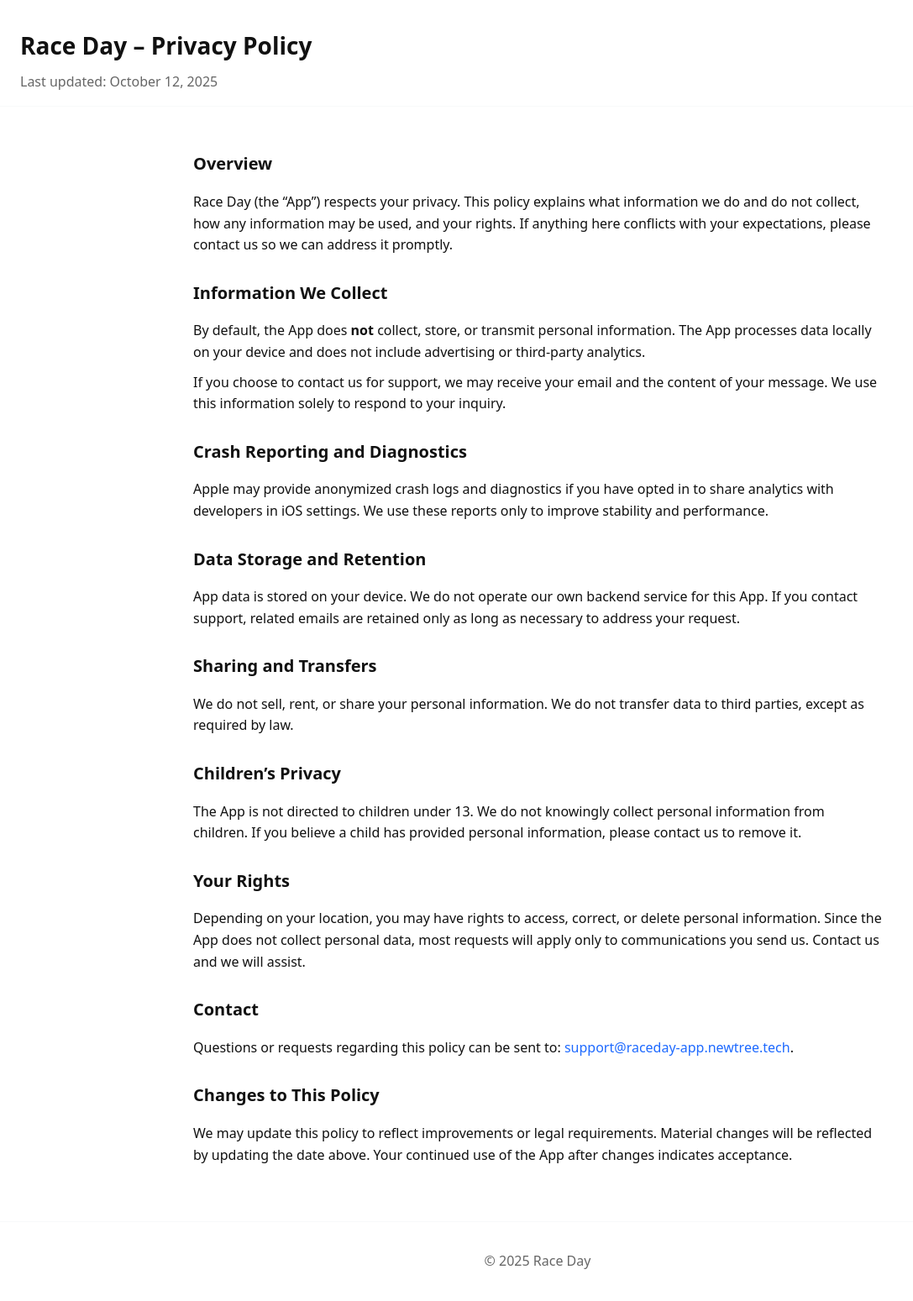
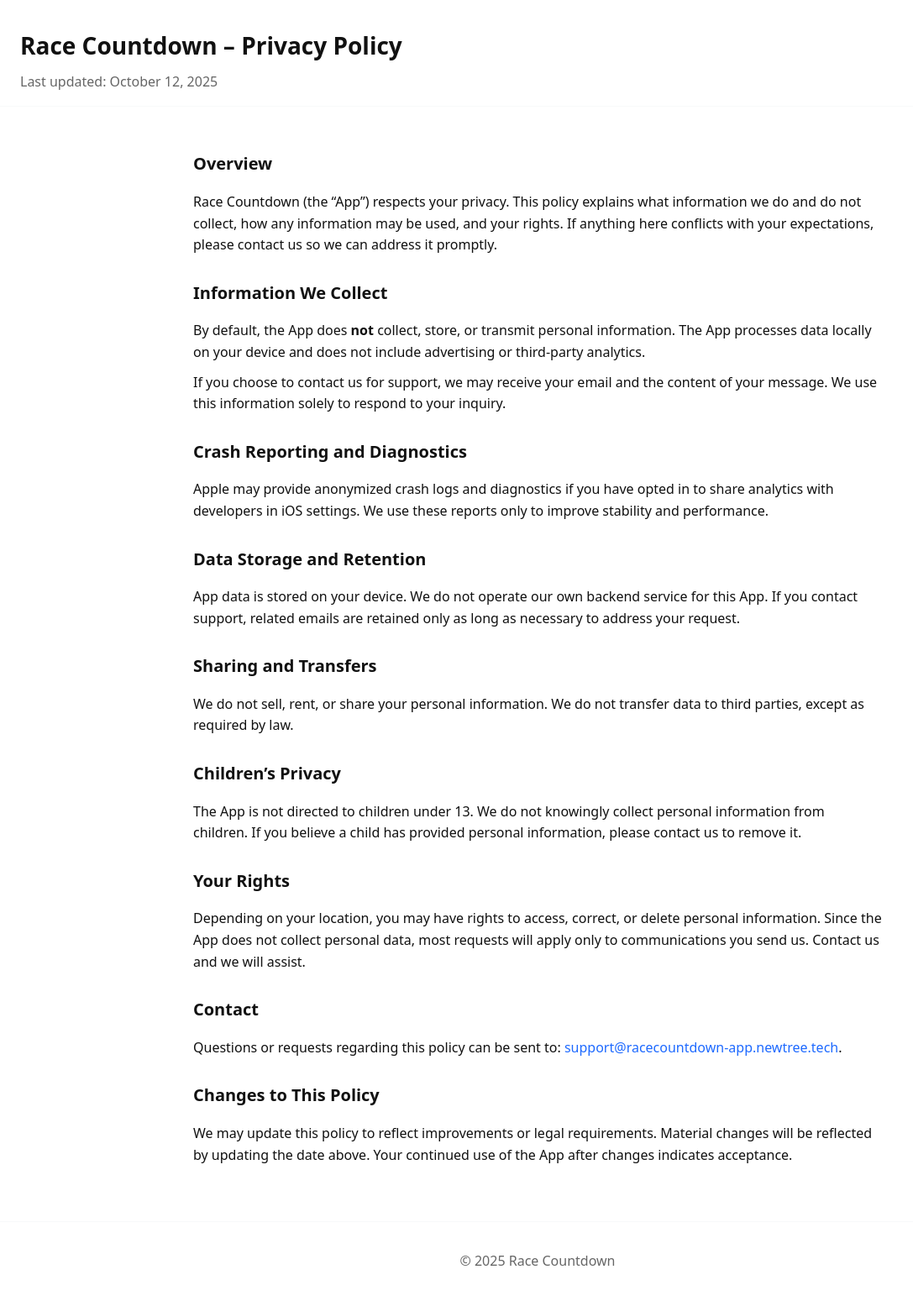
Before and after one commit to yanggavin/app-race-day, a plain HTML site: page docs/privacy-policy.html in a window 1280 px wide. Shown: the whole page at 84% size, without its empty margins (0-1087 px from the left). Drawn offline with Linux system fonts and the light colour scheme.

Commit message:
change from Race Day to Race Countdown

```diff
--- a/docs/privacy-policy.html
+++ b/docs/privacy-policy.html
@@ -3,13 +3,13 @@
   <head>
     <meta charset="utf-8" />
     <meta name="viewport" content="width=device-width, initial-scale=1" />
-    <title>Race Day – Privacy Policy</title>
-    <meta name="description" content="Privacy Policy for the Race Day mobile application." />
+    <title>Race Countdown – Privacy Policy</title>
+    <meta name="description" content="Privacy Policy for the Race Countdown mobile application." />
     <link rel="stylesheet" href="styles.css" />
   </head>
   <body>
     <header class="site-header">
-      <h1>Race Day – Privacy Policy</h1>
+      <h1>Race Countdown – Privacy Policy</h1>
       <p class="updated">Last updated: October 12, 2025</p>
     </header>
 
@@ -17,7 +17,7 @@
       <section>
         <h2>Overview</h2>
         <p>
-          Race Day (the “App”) respects your privacy. This policy explains what
+          Race Countdown (the “App”) respects your privacy. This policy explains what
           information we do and do not collect, how any information may be used,
           and your rights. If anything here conflicts with your expectations,
           please contact us so we can address it promptly.
@@ -87,7 +87,7 @@
         <h2>Contact</h2>
         <p>
           Questions or requests regarding this policy can be sent to:
-          <a href="mailto:support@raceday-app.newtree.tech">support@raceday-app.newtree.tech</a>.
+          <a href="mailto:support@racecountdown-app.newtree.tech">support@racecountdown-app.newtree.tech</a>.
         </p>
       </section>
 
@@ -103,7 +103,7 @@
     </main>
 
     <footer class="site-footer">
-      <p>&copy; 2025 Race Day</p>
+      <p>&copy; 2025 Race Countdown</p>
     </footer>
   </body>
   </html>
```
Also changed, not shown: docs/index.html (+7 -7 lines), 2 other files.
